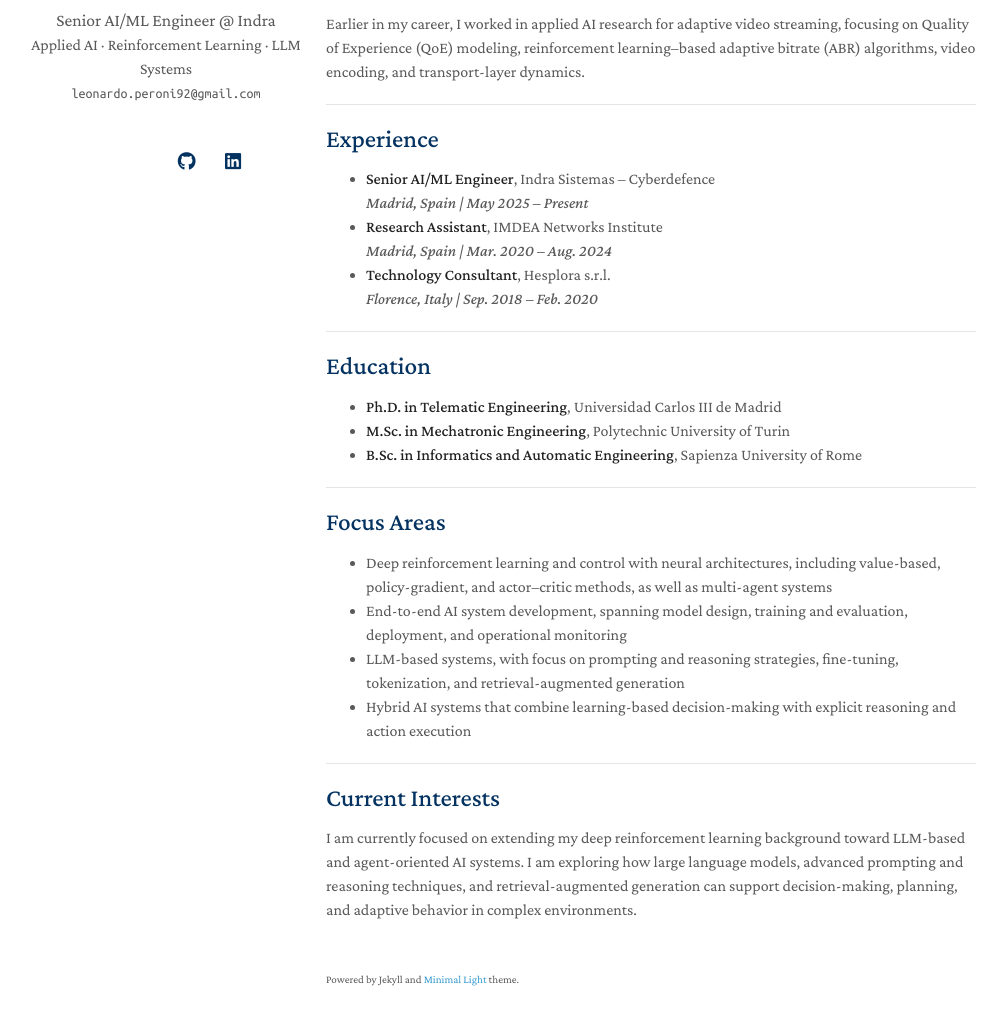
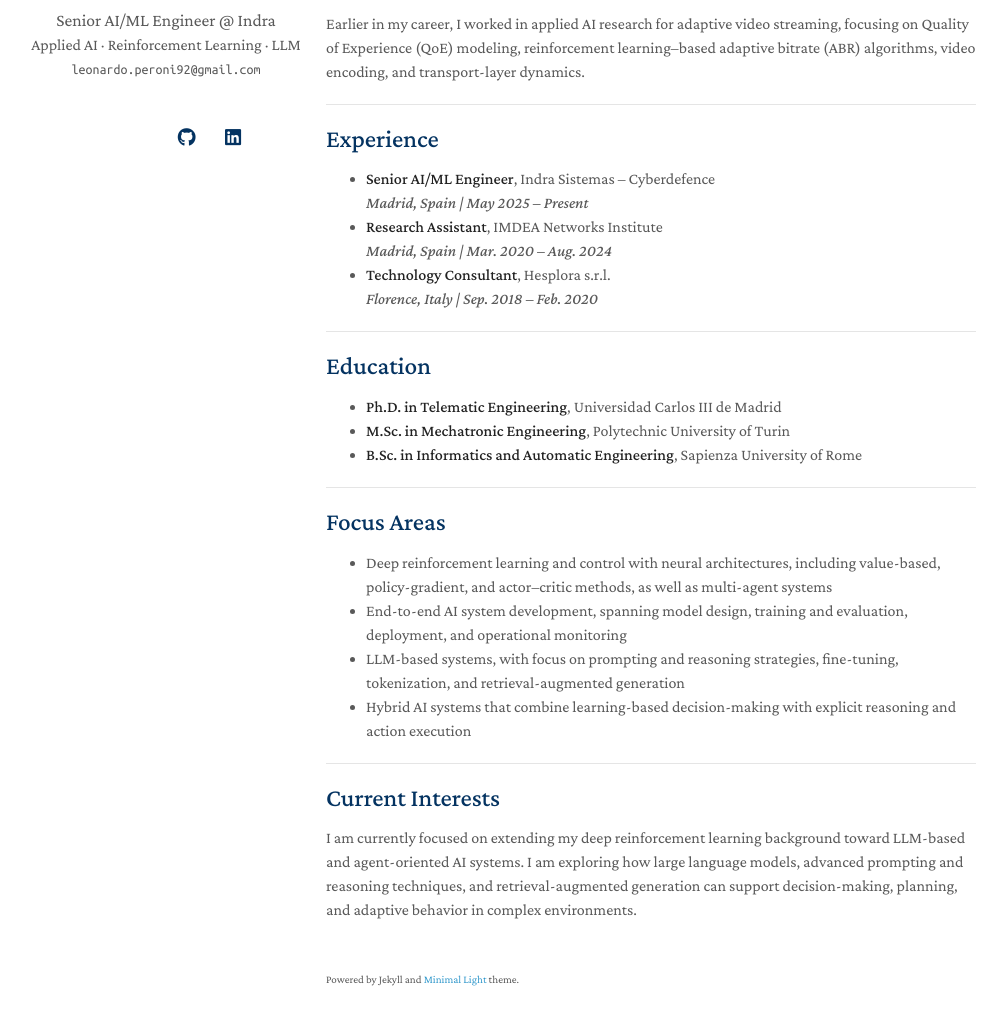
Before and after one commit to Leo-rojo/Leo-rojo.github.io, a Jekyll site: the page built from _pages/about.md, in a window 1280 px wide and 1365 px high. Shown: the part 305-1330 px from the top of the window, without its empty margins (144-1150 px from the left). Built offline with Jekyll 4.4.1, drawn with Linux system fonts in a browser that asks for light colours; a style sheet for code colours, icons or effects is not loaded.

Commit message:
Update affiliation in _config.yml

```diff
--- a/_config.yml
+++ b/_config.yml
@@ -2,7 +2,7 @@
 title: Leonardo Peroni
 working_position: Senior AI/ML Engineer @ Indra
 # position: Ph.D. in Telematic Engineering
-affiliation: Applied AI · Reinforcement Learning · LLM Systems
+affiliation: Applied AI · Reinforcement Learning · LLM
 email_1: leonardo.peroni92@gmail.com
 # email_2 removed to reduce noise
 
```
